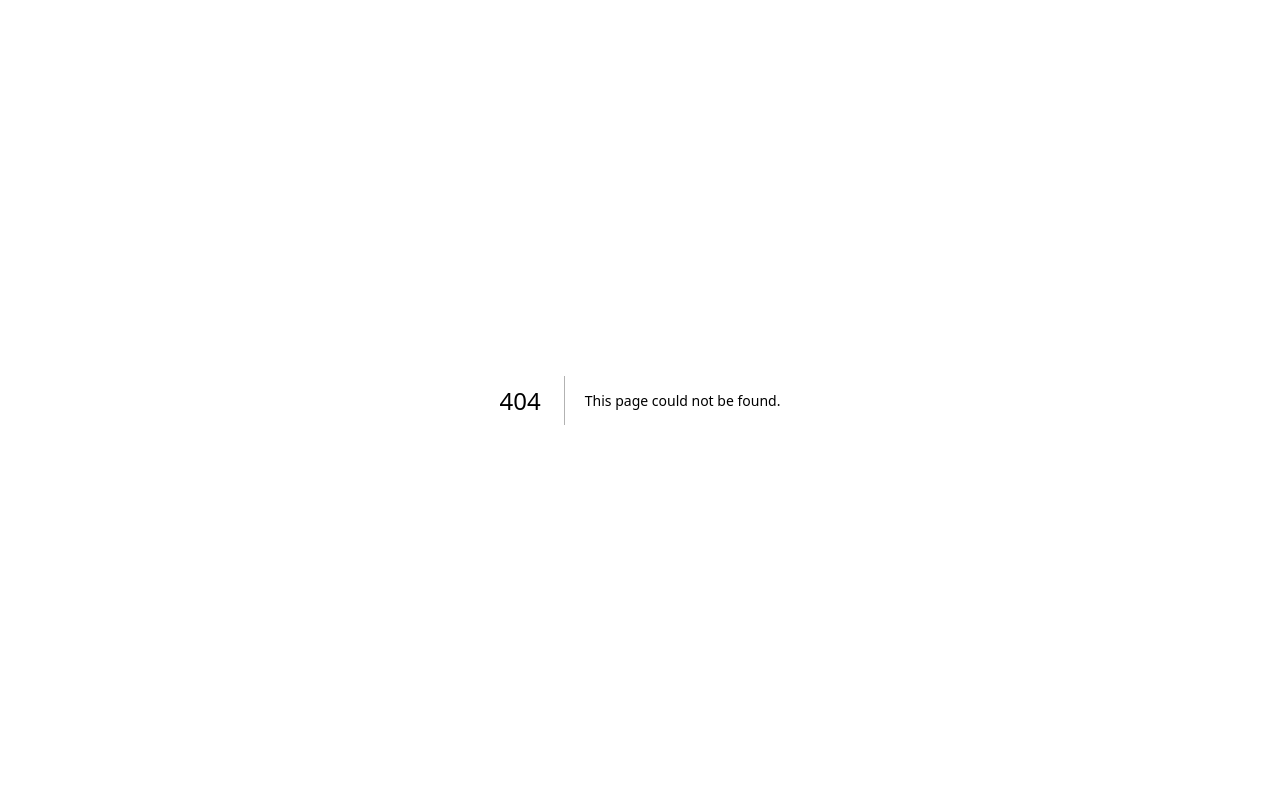
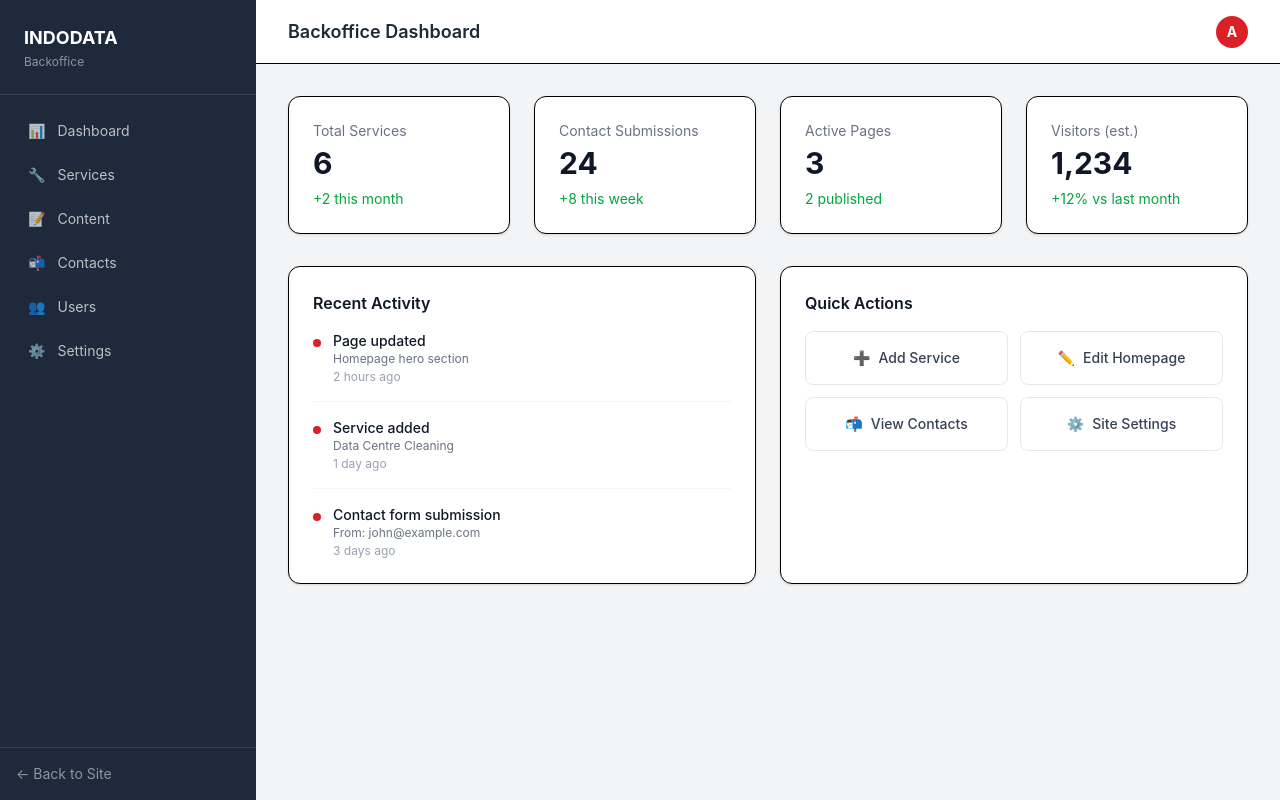
Before and after one commit to fawait123/transcosmos, a Next.js app: page /admin in a window 1280 px wide. Before the commit this address had no page. Built offline with nearby package versions, Linux system fonts and the light colour scheme.

Commit message:
feat: dashboard

```diff
--- /dev/null
+++ b/src/app/admin/layout.tsx
@@ -0,0 +1,54 @@
+import Link from "next/link";
+
+const sidebar = [
+  { label: "Dashboard", href: "/admin", icon: "📊" },
+  { label: "Services", href: "#", icon: "🔧" },
+  { label: "Content", href: "#", icon: "📝" },
+  { label: "Contacts", href: "#", icon: "📬" },
+  { label: "Users", href: "#", icon: "👥" },
+  { label: "Settings", href: "#", icon: "⚙️" },
+];
+
+export default function AdminLayout({ children }: { children: React.ReactNode }) {
+  return (
+    <div className="flex min-h-screen bg-gray-100">
+      {/* Sidebar */}
+      <aside className="w-64 bg-[#1e293b] text-white flex flex-col shrink-0">
+        <div className="p-6 border-b border-white/10">
+          <h1 className="text-lg font-bold font-[Inter]">INDODATA</h1>
+          <p className="text-xs text-white/50 font-[Inter] mt-0.5">Backoffice</p>
+        </div>
+        <nav className="flex-1 p-4 space-y-1">
+          {sidebar.map((item) => (
+            <Link
+              key={item.label}
+              href={item.href}
+              className="flex items-center gap-3 px-3 py-2.5 rounded-lg text-sm text-white/70 hover:text-white hover:bg-white/10 transition-colors font-[Inter]"
+            >
+              <span>{item.icon}</span>
+              {item.label}
+            </Link>
+          ))}
+        </nav>
+        <div className="p-4 border-t border-white/10">
+          <Link href="/" className="flex items-center gap-2 text-sm text-white/50 hover:text-white font-[Inter]">
+            ← Back to Site
+          </Link>
+        </div>
+      </aside>
+
+      {/* Main */}
+      <div className="flex-1 flex flex-col">
+        <header className="h-16 bg-white border-b flex items-center justify-between px-8 shrink-0">
+          <h2 className="text-lg font-semibold text-gray-800 font-[Inter]">Backoffice Dashboard</h2>
+          <div className="flex items-center gap-3">
+            <div className="w-8 h-8 bg-[#da2128] rounded-full flex items-center justify-center text-white text-sm font-bold font-[Inter]">
+              A
+            </div>
+          </div>
+        </header>
+        <main className="flex-1 p-8">{children}</main>
+      </div>
+    </div>
+  );
+}
--- /dev/null
+++ b/src/app/admin/page.tsx
@@ -0,0 +1,72 @@
+const stats = [
+  { label: "Total Services", value: "6", change: "+2 this month", positive: true },
+  { label: "Contact Submissions", value: "24", change: "+8 this week", positive: true },
+  { label: "Active Pages", value: "3", change: "2 published", positive: true },
+  { label: "Visitors (est.)", value: "1,234", change: "+12% vs last month", positive: true },
+];
+
+const recentActivity = [
+  { action: "Page updated", detail: "Homepage hero section", time: "2 hours ago" },
+  { action: "Service added", detail: "Data Centre Cleaning", time: "1 day ago" },
+  { action: "Contact form submission", detail: "From: john@example.com", time: "3 days ago" },
+];
+
+export default function AdminDashboard() {
+  return (
+    <div className="space-y-8">
+      {/* Stats Grid */}
+      <div className="grid grid-cols-1 md:grid-cols-2 lg:grid-cols-4 gap-6">
+        {stats.map((s) => (
+          <div key={s.label} className="bg-white rounded-xl p-6 border shadow-sm">
+            <p className="text-sm text-gray-500 font-[Inter]">{s.label}</p>
+            <p className="text-3xl font-bold text-gray-900 font-[Inter] mt-1">{s.value}</p>
+            <p className={`text-sm mt-2 font-[Inter] ${s.positive ? "text-green-600" : "text-red-500"}`}>
+              {s.change}
+            </p>
+          </div>
+        ))}
+      </div>
+
+      {/* Recent Activity + Quick Actions */}
+      <div className="grid grid-cols-1 lg:grid-cols-2 gap-6">
+        {/* Recent Activity */}
+        <div className="bg-white rounded-xl p-6 border shadow-sm">
+          <h3 className="text-base font-semibold text-gray-900 font-[Inter] mb-4">Recent Activity</h3>
+          <div className="space-y-4">
+            {recentActivity.map((a, i) => (
+              <div key={i} className="flex items-start gap-3 pb-4 border-b border-gray-100 last:border-0 last:pb-0">
+                <div className="w-2 h-2 mt-2 rounded-full bg-[#da2128] shrink-0" />
+                <div>
+                  <p className="text-sm font-medium text-gray-900 font-[Inter]">{a.action}</p>
+                  <p className="text-xs text-gray-500 font-[Inter]">{a.detail}</p>
+                  <p className="text-xs text-gray-400 font-[Inter] mt-0.5">{a.time}</p>
+                </div>
+              </div>
+            ))}
+          </div>
+        </div>
+
+        {/* Quick Actions */}
+        <div className="bg-white rounded-xl p-6 border shadow-sm">
+          <h3 className="text-base font-semibold text-gray-900 font-[Inter] mb-4">Quick Actions</h3>
+          <div className="grid grid-cols-2 gap-3">
+            {[
+              { label: "Add Service", icon: "➕" },
+              { label: "Edit Homepage", icon: "✏️" },
+              { label: "View Contacts", icon: "📬" },
+              { label: "Site Settings", icon: "⚙️" },
+            ].map((a) => (
+              <button
+                key={a.label}
+                className="flex items-center justify-center gap-2 p-4 rounded-lg border border-gray-200 hover:border-[#da2128] hover:text-[#da2128] transition-colors text-sm font-medium text-gray-700 font-[Inter] cursor-pointer"
+              >
+                <span>{a.icon}</span>
+                {a.label}
+              </button>
+            ))}
+          </div>
+        </div>
+      </div>
+    </div>
+  );
+}
```
